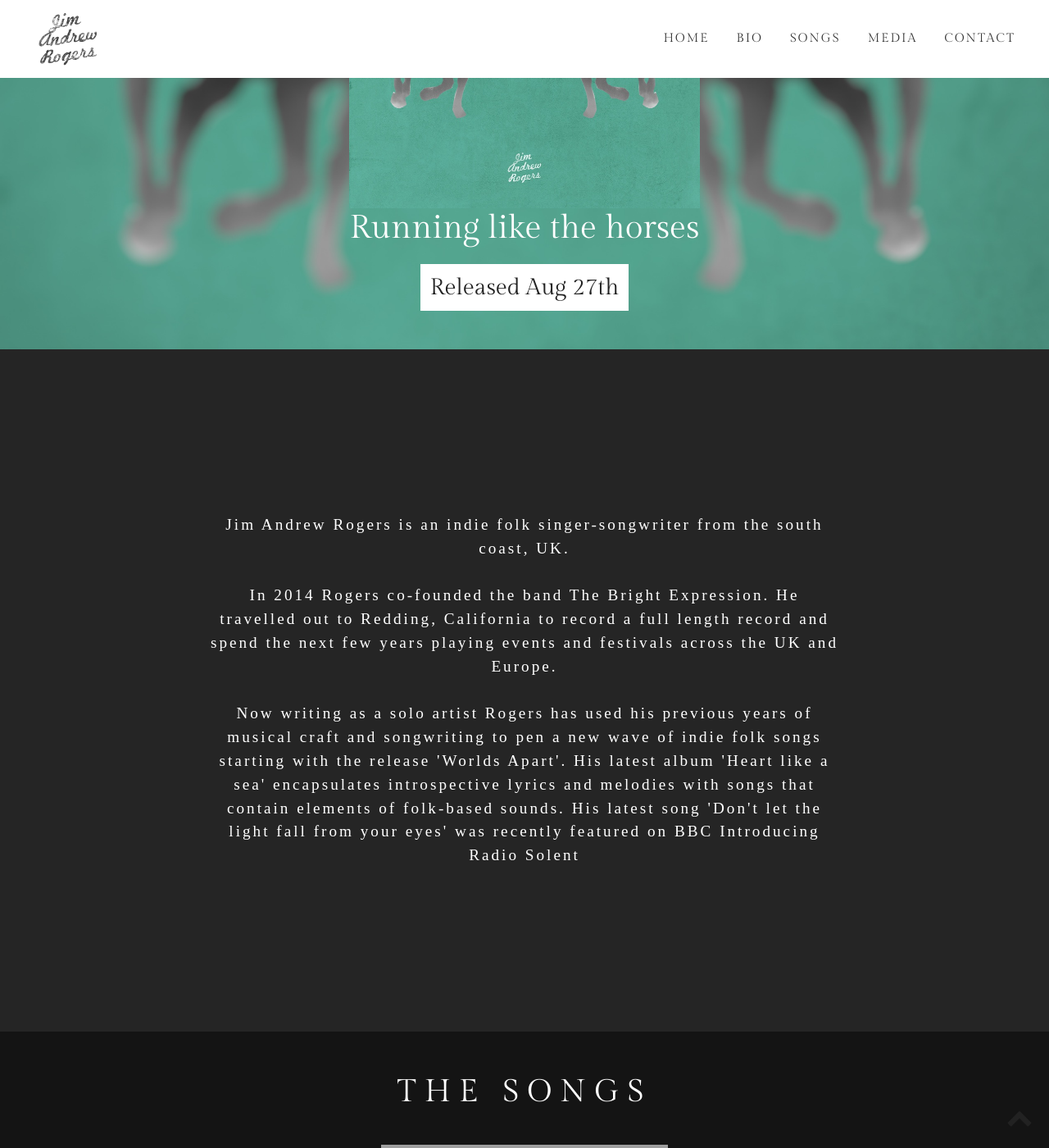
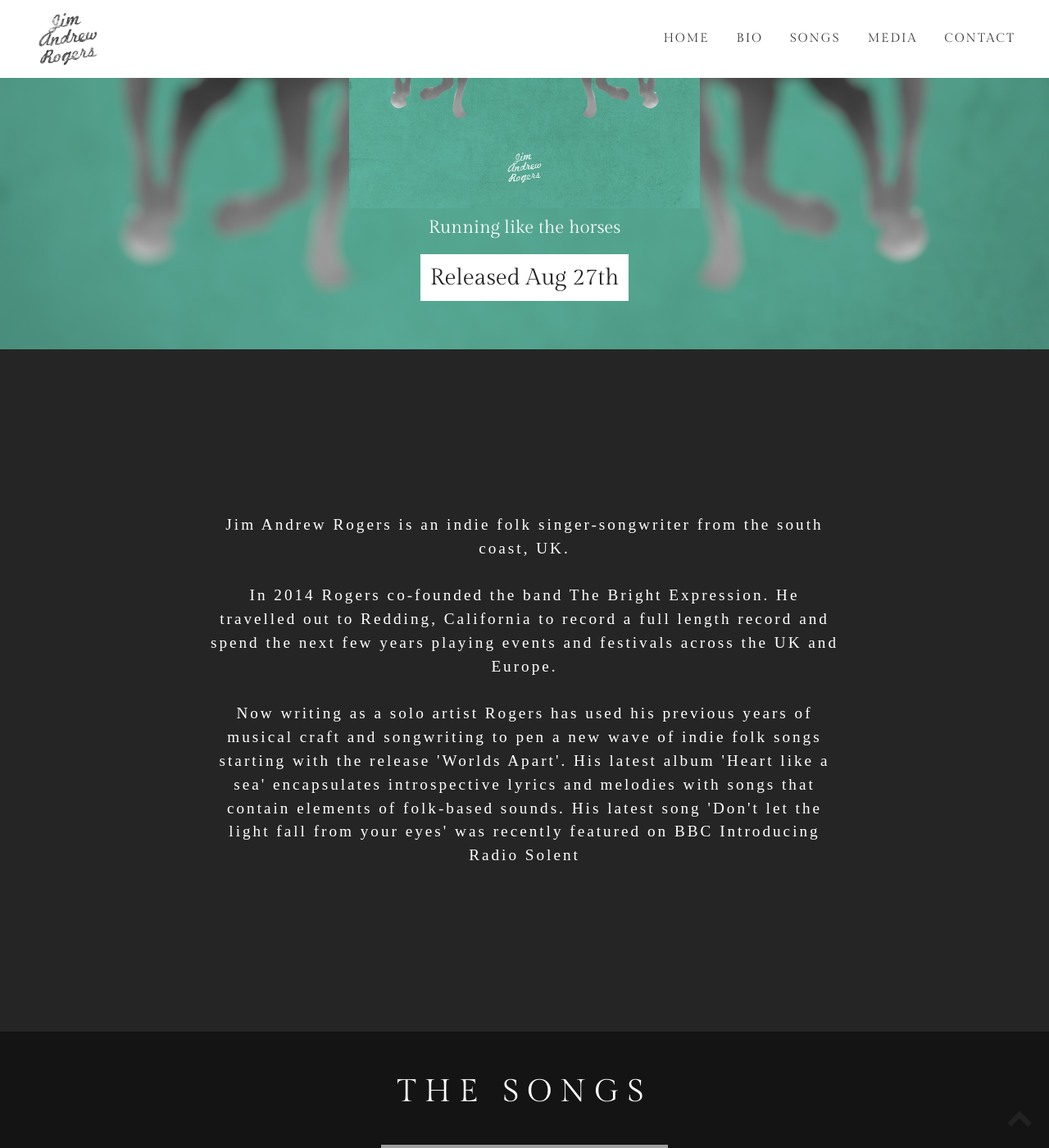
Before and after one commit to JimRogers/jimandrewrogers, a Jekyll site: the page built from index.md, in a window 1280 px wide and 1400 px high, scrolled down 344 px. Shown: the whole window at 82% size. Built offline with Jekyll 4.4.1, drawn with Linux system fonts in a browser that asks for light colours; comment, search, counter and statistics services are not loaded; grey boxes are pictures that could not be loaded.

Commit message:
Adjust h1 tag

```diff
--- a/css/style.css
+++ b/css/style.css
@@ -161,6 +161,11 @@ Top Section
 }
 #home h1, #home h3 {
 	color:#fff;
+	font-family: 'Gilda Display', serif;
+}
+#home h1 {
+	font-size: 22px;
+	padding-top: 10px;
 }
 #home h3 {
 	padding-bottom:20px;
```
